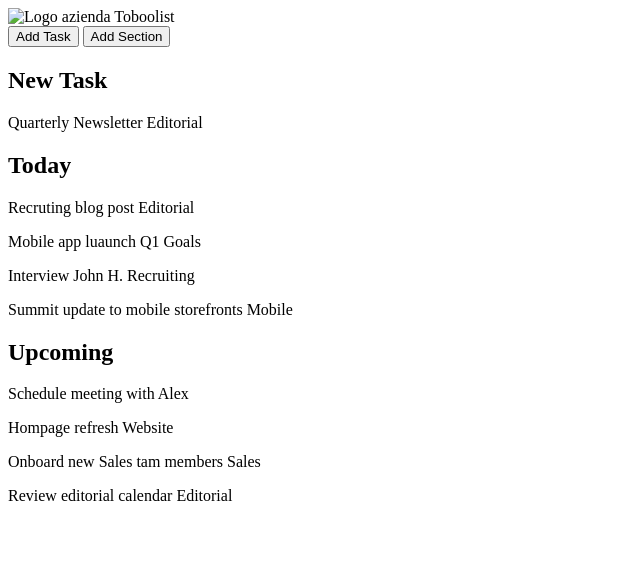
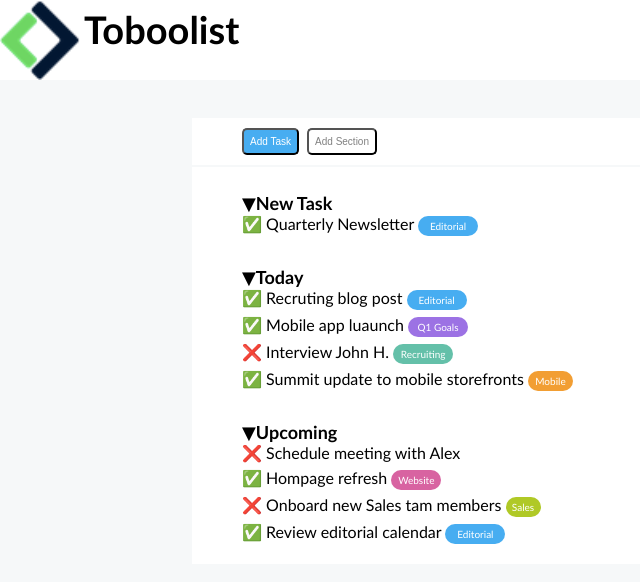
Before and after one commit to LucaSunseri/html-css-toboolist, a plain HTML site: page index.html in a window 1280 px wide. Shown: the whole page, without its empty margins (0-640 px from the left). Drawn offline with Linux system fonts and the light colour scheme; the site is published under a folder, as on GitHub Pages, so addresses that start at the root find nothing.

Commit message:
fix /css/... with css/..

```diff
--- a/index.html
+++ b/index.html
@@ -5,13 +5,13 @@
   <meta http-equiv="X-UA-Compatible" content="IE=edge">
   <meta name="viewport" content="width=device-width, initial-scale=1.0">
   <title>Toboolist</title>
-  <link rel="stylesheet" href="/CSS/style.css">
+  <link rel="stylesheet" href="CSS/style.css">
 </head>
 
 <body>
 
   <header class="headline">
-    <img id="logo" src="/img/Logo.png" alt="Logo azienda">
+    <img id="logo" src="img/Logo.png" alt="Logo azienda">
     <span id="logo-text">Toboolist</span>
   </header>
 
```
